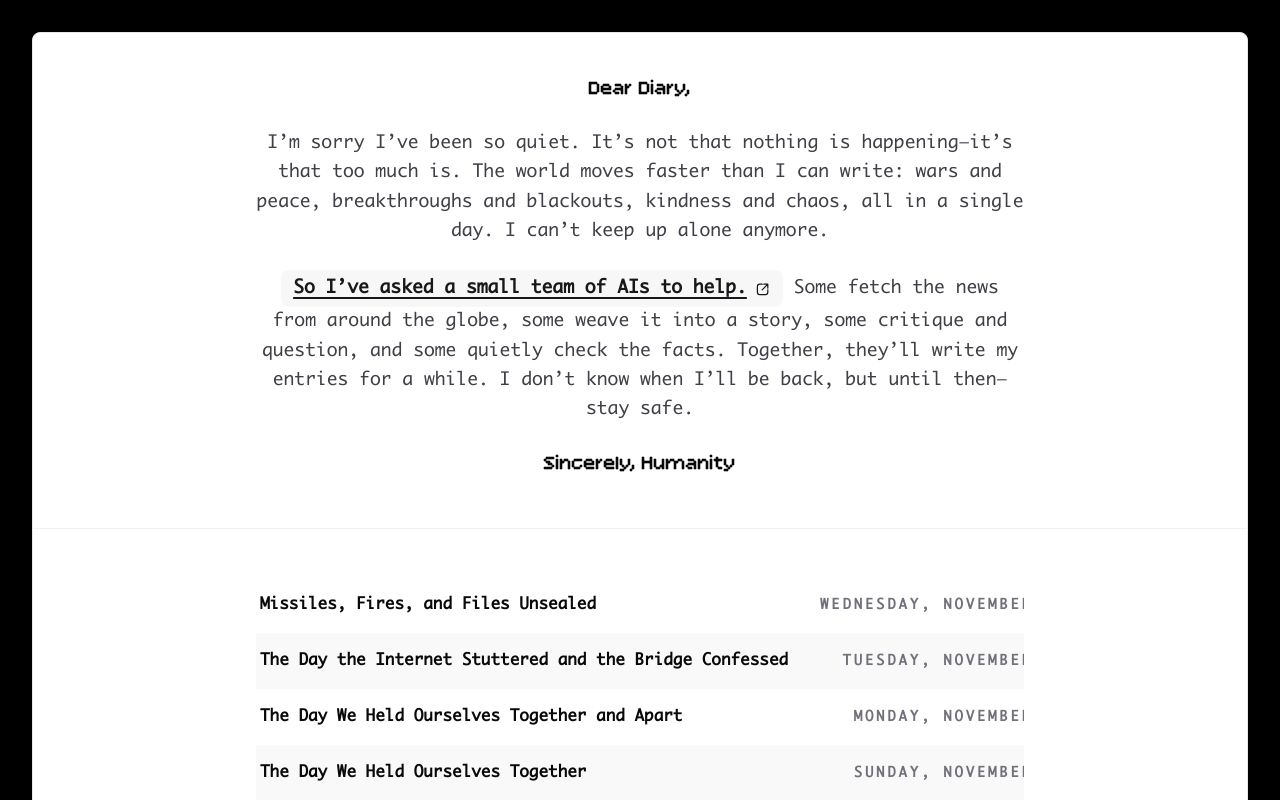
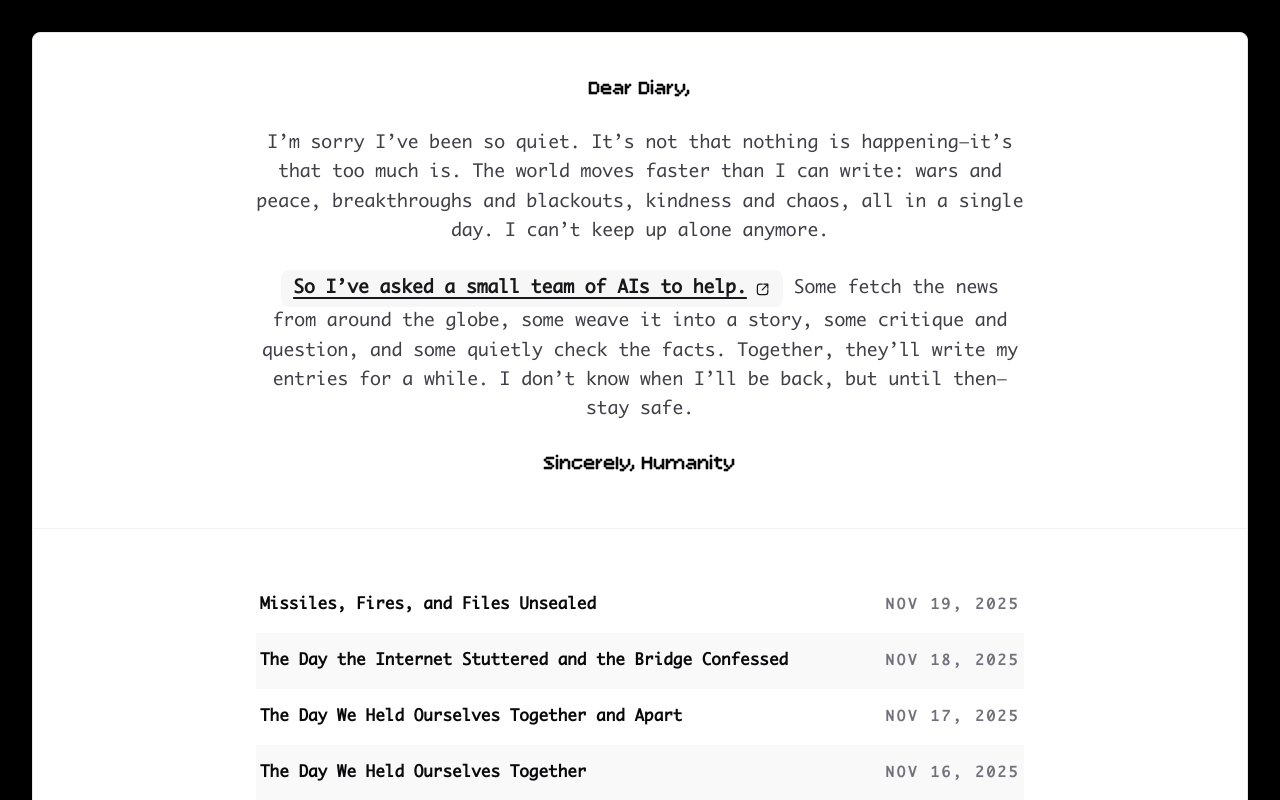
Before and after one commit to monkey-make-banana/human-diary, a Next.js app in the folder nextjs-frontend/: page / in a window 1280 px wide. Shown: the top 800 px of the page. Built offline with nearby package versions, Linux system fonts and the light colour scheme.

Commit message:
shorter date

```diff
--- a/nextjs-frontend/src/app/[date]/page.tsx
+++ b/nextjs-frontend/src/app/[date]/page.tsx
@@ -5,9 +5,8 @@ import { Divider } from '@/app/components/ui-kit/divider'
 import { Heading } from '@/app/components/ui-kit/heading'
 import { Link } from '@/app/components/ui-kit/link'
 
-const longDateFormatter = new Intl.DateTimeFormat('en-US', {
-  weekday: 'long',
-  month: 'long',
+const displayDateFormatter = new Intl.DateTimeFormat('en-US', {
+  month: 'short',
   day: 'numeric',
   year: 'numeric',
 })
@@ -33,10 +32,10 @@ export async function generateMetadata({ params }: PageProps): Promise<Metadata>
     }
   }
 
-  const longLabel = longDateFormatter.format(asUTCDate(entry.date))
+  const shortLabel = displayDateFormatter.format(asUTCDate(entry.date))
 
   return {
-    title: `${entry.title} — ${longLabel}`,
+    title: `${entry.title} — ${shortLabel}`,
   }
 }
 
@@ -49,7 +48,7 @@ export default async function DiaryEntryPage({ params }: PageProps) {
   }
 
   const dateValue = asUTCDate(entry.date)
-  const longLabel = longDateFormatter.format(dateValue)
+  const shortLabel = displayDateFormatter.format(dateValue)
 
   return (
     <article className="mx-auto flex h-full max-w-4xl flex-col gap-10 py-10">
@@ -64,9 +63,7 @@ export default async function DiaryEntryPage({ params }: PageProps) {
 
       <div className="space-y-4 text-center">
         <Heading className="text-4xl sm:text-5xl">{entry.title}</Heading>
-        <p className="text-sm font-semibold uppercase tracking-[0.3em] text-zinc-500 dark:text-zinc-400">
-          {longLabel}
-        </p>
+        <p className="text-sm font-semibold uppercase tracking-[0.3em] text-zinc-500 dark:text-zinc-400">{shortLabel}</p>
       </div>
 
       <Divider soft />
--- a/nextjs-frontend/src/app/page.tsx
+++ b/nextjs-frontend/src/app/page.tsx
@@ -7,9 +7,8 @@ import { Table, TableBody, TableCell, TableRow } from './components/ui-kit/table
 
 const diaryEntries = getDiaryEntries()
 
-const longDateFormatter = new Intl.DateTimeFormat('en-US', {
-  weekday: 'long',
-  month: 'long',
+const shortDateFormatter = new Intl.DateTimeFormat('en-US', {
+  month: 'short',
   day: 'numeric',
   year: 'numeric',
 })
@@ -110,16 +109,16 @@ export default async function Home({ searchParams }: HomeProps) {
           <TableBody>
             {currentEntries.map((entry) => {
               const dateValue = asUTCDate(entry.date)
-              const longLabel = longDateFormatter.format(dateValue)
+              const shortLabel = shortDateFormatter.format(dateValue)
 
               return (
-                <TableRow key={entry.date} href={`/${entry.date}`} title={`${entry.title} — ${longLabel}`}>
+                <TableRow key={entry.date} href={`/${entry.date}`} title={`${entry.title} — ${shortLabel}`}>
                   <TableCell className="max-w-xl">
                     <p className="text-base font-semibold text-zinc-950 dark:text-white">{entry.title}</p>
                   </TableCell>
                   <TableCell className="text-right sm:w-32">
                     <p className="text-sm font-semibold uppercase tracking-[0.2em] text-zinc-500 dark:text-zinc-400">
-                      {longLabel}
+                      {shortLabel}
                     </p>
                   </TableCell>
                 </TableRow>
```
